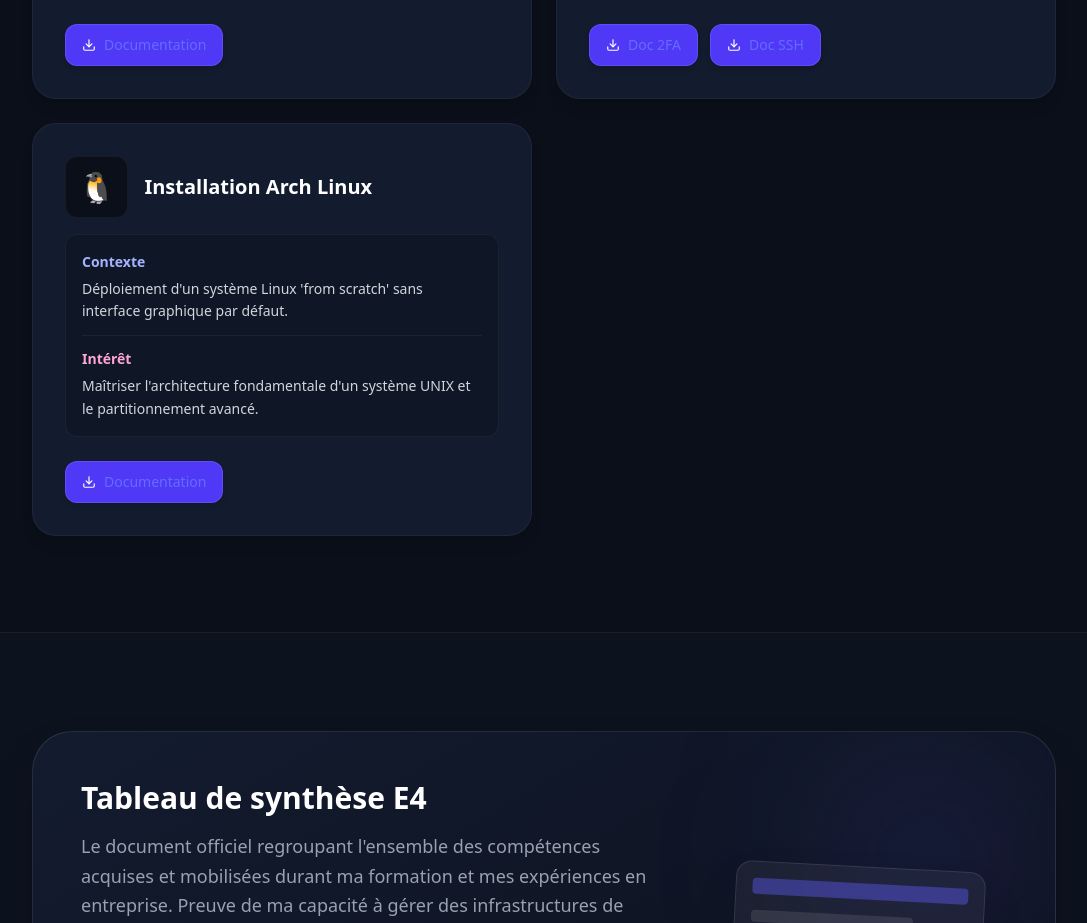
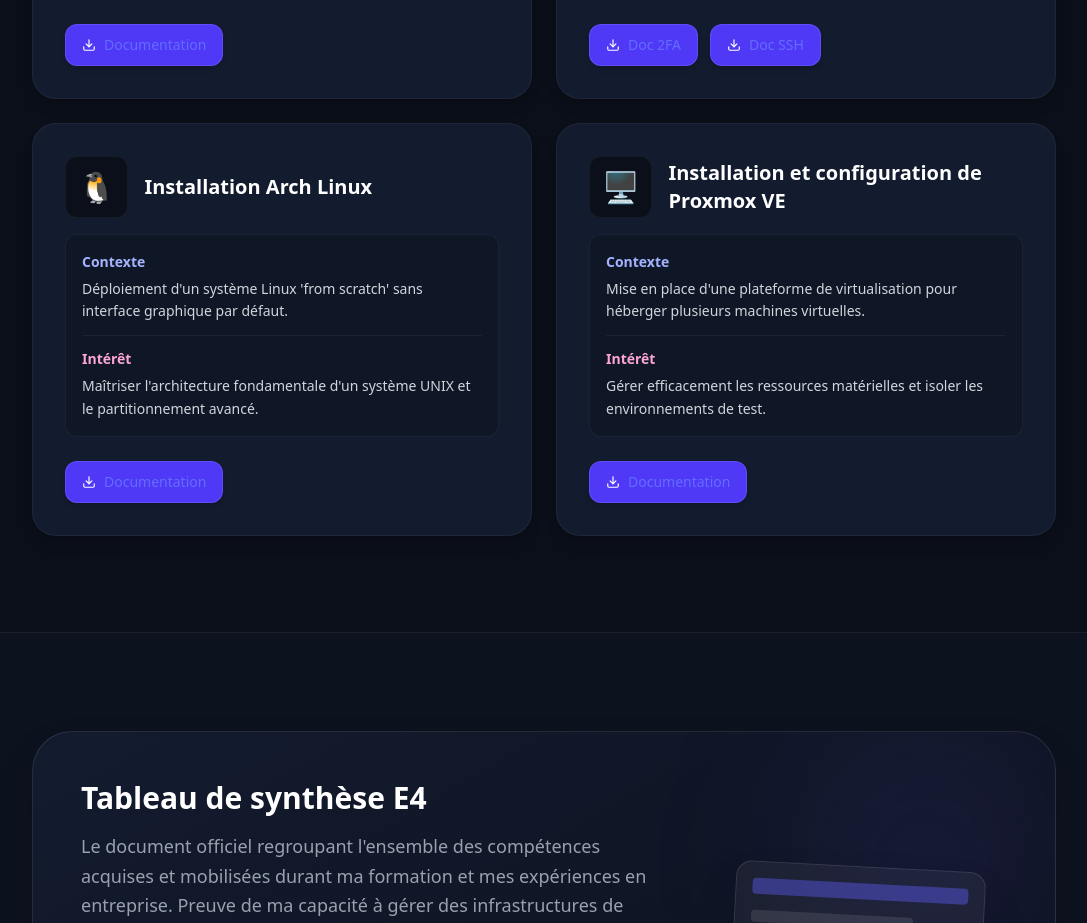
Before and after one commit to maminiainarxft/portfolio-maminiaina, a React (Vite) app: page / in a window 1280 px wide. Shown: the part 3900-4823 px from the top of the page, without its empty margins (96-1183 px from the left). Built offline with nearby package versions, Linux system fonts and the light colour scheme.

Commit message:
Mise à jour du portfolio et correction PDF

```diff
--- a/src/App.jsx
+++ b/src/App.jsx
@@ -60,7 +60,15 @@ const schoolProjects = [
     context: "Déploiement d'un système Linux 'from scratch' sans interface graphique par défaut.",
     interest: "Maîtriser l'architecture fondamentale d'un système UNIX et le partitionnement avancé.",
     file: "./DOCUMENTATION installation archlinux maminiaina RAFETRAHARIVONY.pdf"
-  }
+  },
+  {
+    title: "Installation et configuration de Proxmox VE",
+    date: "Mars 2025",
+    icon: "🖥️",
+    context: "Mise en place d'une plateforme de virtualisation pour héberger plusieurs machines virtuelles.",
+    interest: "Gérer efficacement les ressources matérielles et isoler les environnements de test.",
+    file: "./Installation Proxmox.pdf"
+  },
 ];
 
 // ---------- Composant Animation Texte ----------
```
Also changed, not shown: 1 other file (tests, documents, lock files or other folders).
